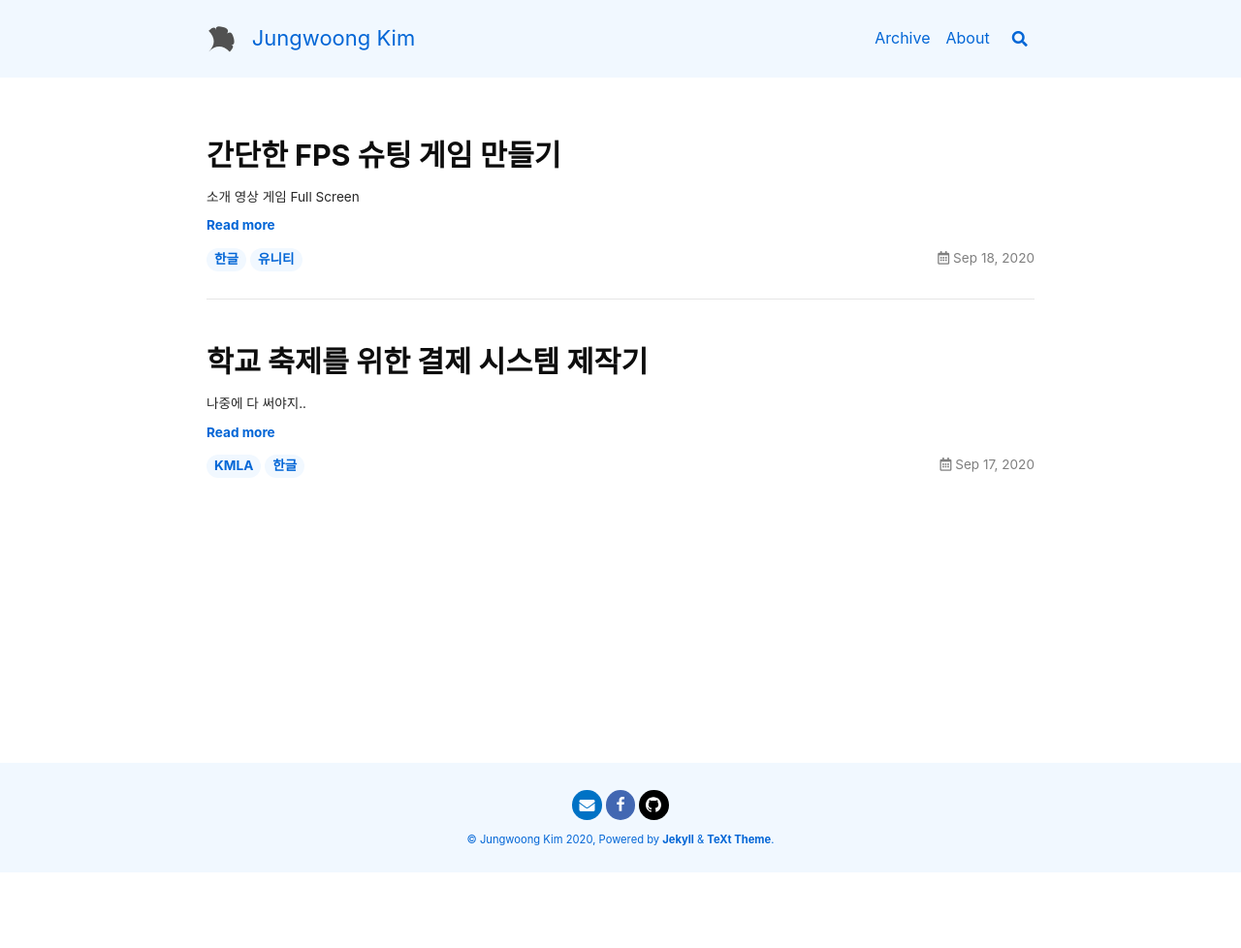
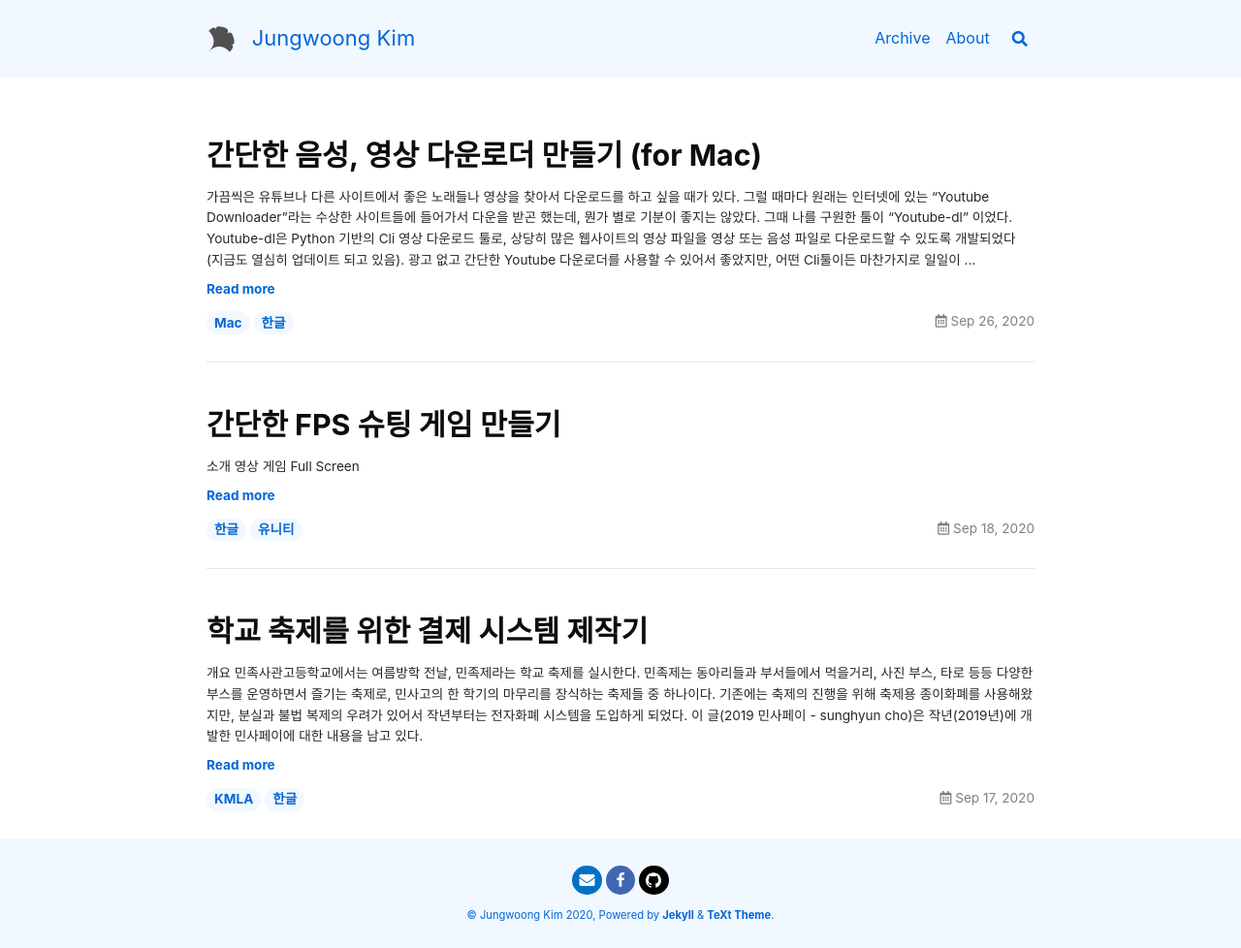
Before and after one commit to dk040106/blog.jungwoong.kim, a Jekyll site: the page built from index.html, in a window 1280 px wide. Shown: the whole page at 97% size. Built offline with Jekyll 4.4.1, drawn with Linux system fonts in a browser that asks for light colours; nearby versions of some CDN libraries; the list of posts is cut into pages by our own code; before the commit the page ends 900 px from its top, so only the background shows below that.

Commit message:
update posts

````diff
--- /dev/null
+++ b/_posts/2020-09-17-minsapayv2.md
@@ -0,0 +1,15 @@
+---
+layout: article
+title: 학교 축제를 위한 결제 시스템 제작기
+tags:
+  - KMLA
+  - 한글
+---
+
+# 개요
+
+민족사관고등학교에서는 여름방학 전날, 민족제라는 학교 축제를 실시한다. 민족제는 동아리들과 부서들에서 먹을거리, 사진 부스, 타로 등등 다양한 부스를 운영하면서 즐기는 축제로, 민사고의 한 학기의 마무리를 장식하는 축제들 중 하나이다.
+
+기존에는 축제의 진행을 위해 축제용 종이화폐를 사용해왔지만, 분실과 불법 복제의 우려가 있어서 작년부터는 전자화폐 시스템을 도입하게 되었다. 이 글([2019 민사페이 - sunghyun cho])은 작년(2019년)에 개발한 민사페이에 대한 내용을 남고 있다.
+
+[2019 민사페이 - sunghyun cho]: (https://blog.chosunghyun.com/kr-minsapay/)
--- a/_posts/2020-09-17-welcome.md
+++ /dev/null
@@ -1,9 +0,0 @@
----
-layout: article
-title: 학교 축제를 위한 결제 시스템 제작기
-tags:
-    - KMLA
-    - 한글
----
-
-나중에 다 써야지..
--- /dev/null
+++ b/_posts/2020-09-26-ytdl.md
@@ -0,0 +1,34 @@
+---
+layout: article
+title: 간단한 음성, 영상 다운로더 만들기 (for Mac)
+tags:
+  - Mac
+  - 한글
+---
+
+가끔씩은 유튜브나 다른 사이트에서 좋은 노래들나 영상을 찾아서 다운로드를 하고 싶을 때가 있다. 그럴 때마다 원래는 인터넷에 있는 "Youtube Downloader"라는 수상한 사이트들에 들어가서 다운을 받곤 했는데, 뭔가 별로 기분이 좋지는 않았다.
+
+그때 나를 구원한 툴이 "Youtube-dl" 이었다. Youtube-dl은 Python 기반의 Cli 영상 다운로드 툴로, 상당히 많은 웹사이트의 영상 파일을 영상 또는 음성 파일로 다운로드할 수 있도록 개발되었다 (지금도 열심히 업데이트 되고 있음).
+
+광고 없고 간단한 Youtube 다운로더를 사용할 수 있어서 좋았지만, 어떤 Cli툴이든 마찬가지로 일일이 코드를 하나하나 넣어야 한다는 번거로움이 있었다. 그래서, youtube-dl을 wrap 해서 훨씬 직관적이고 좀 사용하기 간단한 느낌의 툴을 만들어 보았다.
+
+이 글에서는 그 툴을 만드는 과정에 대해 소개를 한다.
+
+# Prerequisite
+
+1. [Homebrew](https://brew.sh)
+2. 아무 텍스트 편집기 (추천: [VS Code](https://code.visualstudio.com))
+
+# Youtube-dl
+
+Youtube-dl([나무위키](https://namu.wiki/w/youtube-dl))는 인터넷에 존재하는 영상 데이터를 다운로드할 수 있는 소프트웨어입니다. 일반적인 영상 파일 말고도 Youtube같이 페이지 내부에 임베드 되어 있는 영상들을 자동으로 인식하여 다운로드 할 수 있습니다.
+
+따라서, 이 글에서 만들게 될 다운로더는 대부분의 영상 스트리밍 사이트에서 활용될 수 있습니다.
+
+# Youtube-dl 설치
+
+터미널을 열어서
+
+```bash
+brew install youtube-dl
+```
````
Also changed, not shown: _posts/2020-09-18-unityfpsshooting.md (line endings or trailing spaces).
